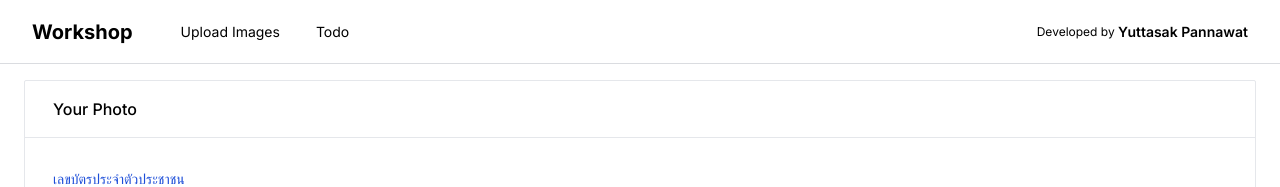
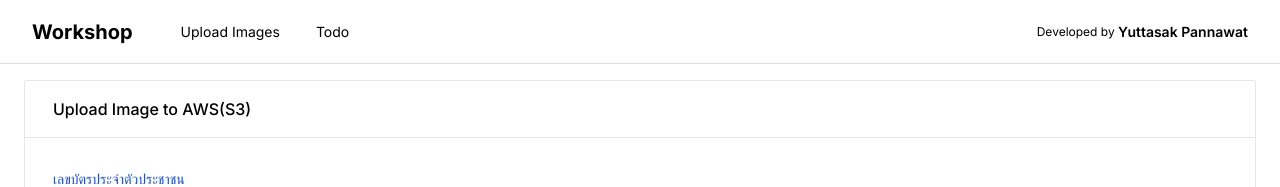
Before and after one commit to yuttasakcom/vue-nodejs-go-upload-images, a Vue app: page / in a window 1280 px wide. Shown: the top 187 px of the page. Built offline with nearby package versions, Linux system fonts and the light colour scheme.

Commit message:
feat: 🌸 (workshop) upload image(go routine) to s3

```diff
--- a/src/views/HomeView.vue
+++ b/src/views/HomeView.vue
@@ -9,7 +9,7 @@
               class="rounded-sm border border-stroke bg-white shadow-default dark:border-strokedark dark:bg-boxdark"
             >
               <div class="border-b border-stroke py-4 px-7 dark:border-strokedark">
-                <h3 class="font-medium text-black dark:text-white">Your Photo</h3>
+                <h3 class="font-medium text-black dark:text-white">Upload Image to AWS(S3)</h3>
               </div>
               <div class="p-7">
                 <form @submit.prevent="submit">
```
